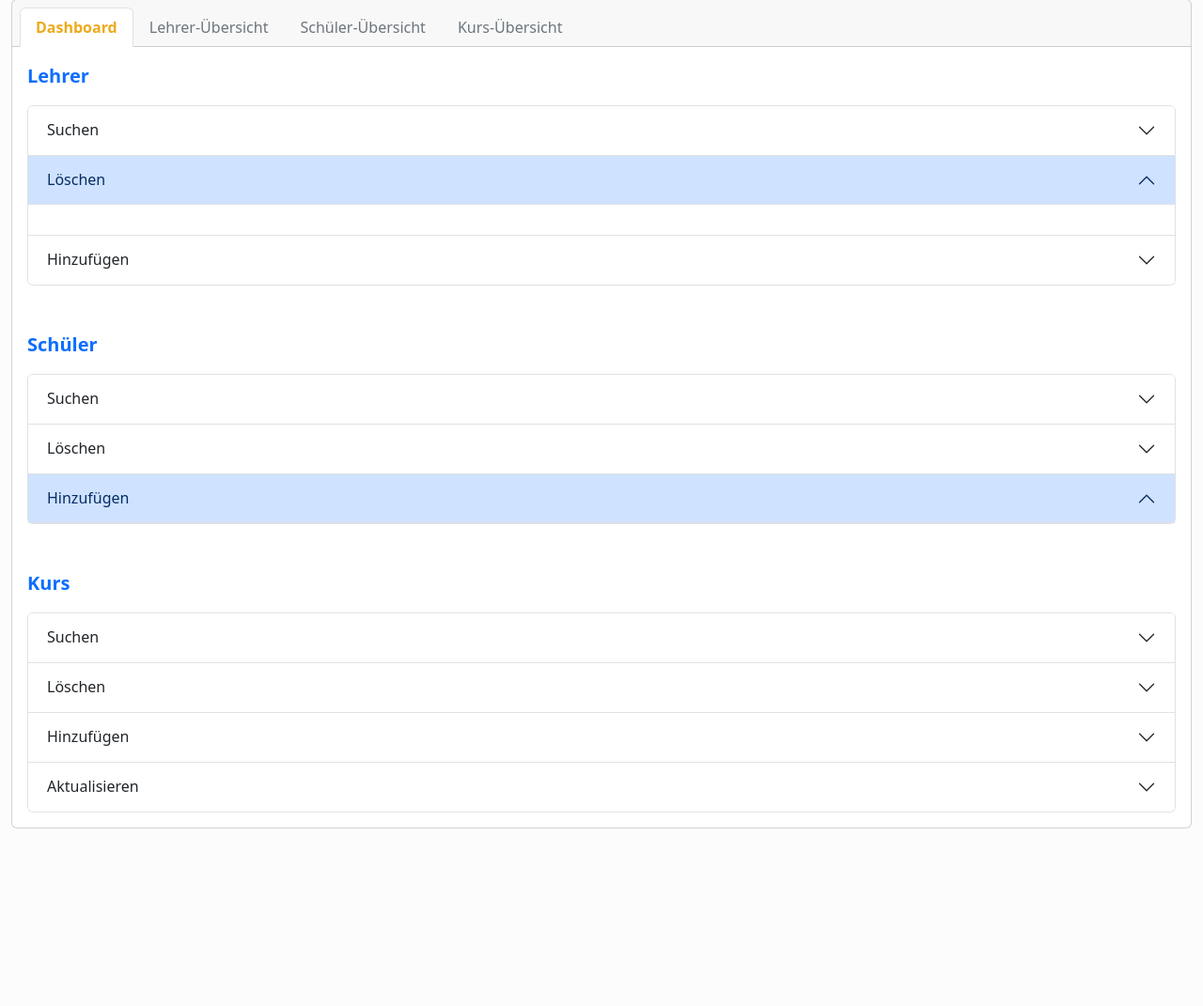
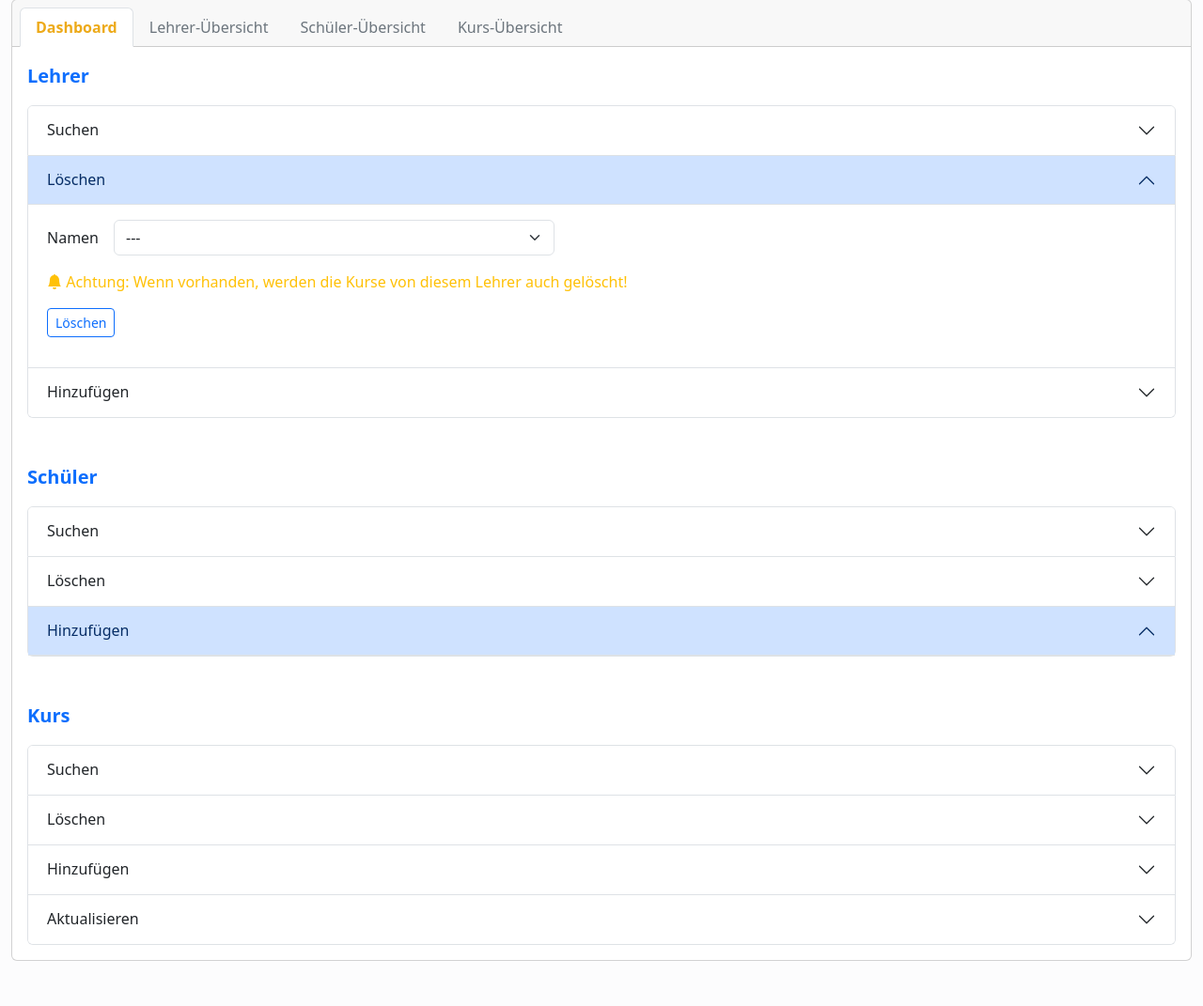
Before and after one commit to peiyi-c/php_schulverwaltung, a PHP site: page / in a window 1280 px wide, after a click on "Löschen". Shown: the part 145-1216 px from the top of the page at 94% size. Before the commit the page ends 1027 px from the top, so only its background shows below. Run offline with PHP 8.4, Linux system fonts and the light colour scheme; data comes from the database, SQL or seed files in the repository; tables that the repository leaves empty hold one stand-in row (values such as "Sample post").

Commit message:
setup delete lehrer

```diff
--- a/components/accordion_lehrer.php
+++ b/components/accordion_lehrer.php
@@ -36,9 +36,36 @@
       </button>
     </h2>
     <div id="collapse-lehrer-2" class="accordion-collapse collapse" aria-labelledby="heading-lehrer-2" data-bs-parent="#accordion-lehrer">
-      <div class="accordion-body">
+      <div class="accordion-body row">
         <!-- delete lehrer form -->
-
+        <form class="mb-3 col-11 col-md-" method="post" action="./delete.php">
+          <div class="w-50 d-flex justify-content-start align-items-center gap-3">
+            <?php
+            $statement = $db->query("SELECT * FROM lehrer");
+            $lehrer = $statement->fetchAll(PDO::FETCH_ASSOC);
+            if ($lehrer) {
+              echo "<label for='delete-lehrer-id'>Namen</label>
+              <select class='form-select' name='delete-lehrer-id' id='delete-lehrer-id'>
+              <option value='default'> --- </option>";
+              foreach ($lehrer as $result) {
+                $id = $result['Lehrer_ID'];
+                echo "<option value='$id'>" . $result['Vorname'] . " " . $result['Nachname'] . '</option>';
+              }
+              echo "</select>";
+            } else {
+              echo "<span>Keine Namen gefunden..</span>";
+            } ?>
+          </div>
+          <p class="w-100 mt-3 text-start text-warning">
+            <svg xmlns="http://www.w3.org/2000/svg" width="16" height="16" fill="currentColor" class="bi bi-bell-fill mb-1" viewBox="0 0 16 16">
+              <path d="M8 16a2 2 0 0 0 2-2H6a2 2 0 0 0 2 2m.995-14.901a1 1 0 1 0-1.99 0A5 5 0 0 0 3 6c0 1.098-.5 6-2 7h14c-1.5-1-2-5.902-2-7 0-2.42-1.72-4.44-4.005-4.901" />
+            </svg>
+            Achtung: Wenn vorhanden, werden die Kurse von diesem Lehrer auch gelöscht!
+          </p>
+          <div class="w-100 mt-3 d-flex justify-content-start align-items-center ">
+            <button type="submit" name='delete-lehrer' class="btn btn-sm btn-outline-primary">Löschen</button>
+          </div>
+        </form>
       </div>
     </div>
   </div>
--- a/components/lehrer.php
+++ b/components/lehrer.php
@@ -1,12 +1,13 @@
   <section id="lehrer" class="d-none container-fluid">
     <h4 class="card-title">Lehrer-Liste</h4>
     <?php
-    $statement = $db->query("SELECT Vorname, Nachname, `E-Mail`, Geburtsdatum FROM lehrer");
+    $statement = $db->query("SELECT * FROM lehrer");
     $lehrer = $statement->fetchAll(PDO::FETCH_ASSOC);
 
     if ($lehrer) {
       echo "<table class='table table-sm table-striped'>
             <tr>
+              <th>Lehrer ID</th>
               <th>Vorname</th>
               <th>Nachname</th>
               <th>E-Mail</th>
@@ -14,7 +15,7 @@
 
             </tr>";
       foreach ($lehrer as $result) {
-        echo "<tr><td>" . $result['Vorname'] . "</td><td>" . $result['Nachname'] . "</td><td>" . $result['E-Mail'] . "</td><td>" . $result['Geburtsdatum'] . '</td></tr>';
+        echo "<tr><td>"  . $result['Lehrer_ID'] . "</td><td>" . $result['Vorname'] . "</td><td>" . $result['Nachname'] . "</td><td>" . $result['E-Mail'] . "</td><td>" . $result['Geburtsdatum'] . '</td></tr>';
       }
       echo "</table>";
     } else {
```
Also changed, not shown: delete.php (+44 -1 lines).
